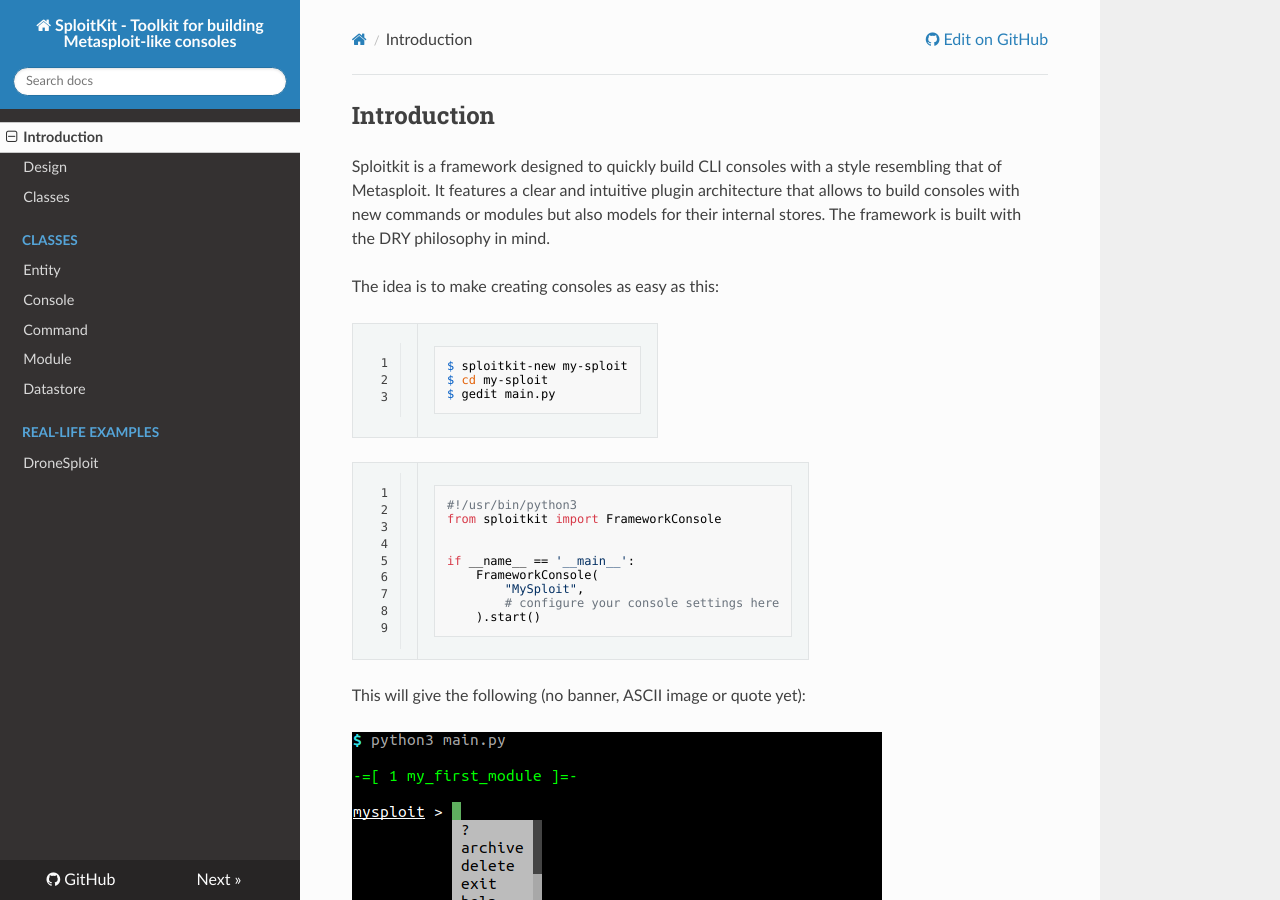
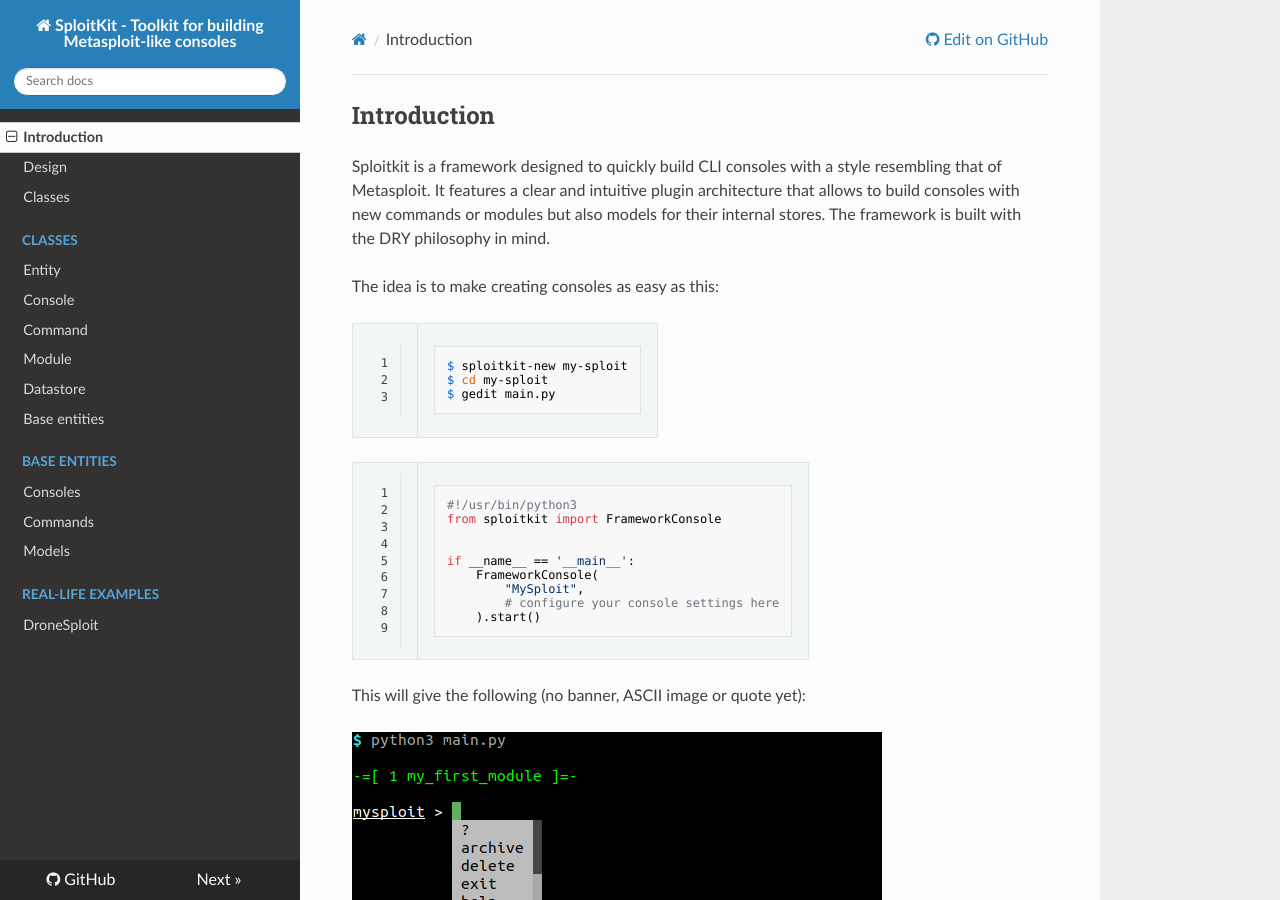
Before and after one commit to dhondta/python-sploitkit, an MkDocs documentation site: the page built from docs/index.md, in a window 1280 px wide and 900 px high. Built offline with MkDocs 1.6.1, drawn with Linux system fonts in a browser that asks for light colours; nearby versions of some CDN libraries.

Commit message:
Updated the documentation (2)

```diff
--- a/mkdocs.yml
+++ b/mkdocs.yml
@@ -12,6 +12,11 @@ nav:
     - Command: classes/command.md
     - Module: classes/module.md
     - Datastore: classes/datastore.md
+  - 'Base entities': base.md
+  - 'Base entities':
+    - Consoles: base/consoles.md
+    - Commands: base/commands.md
+    - Models: base/models.md
   - 'Real-life examples':
     - 'DroneSploit': examples/dronesploit.md
 extra:
@@ -22,8 +27,8 @@ extra_javascript:
 use_directory_urls: false
 markdown_extensions:
   - admonition
-  - toc:
-      permalink: True
   - codehilite:
       linenums: true
   - pymdownx.details
+  - toc:
+      permalink: True
```
